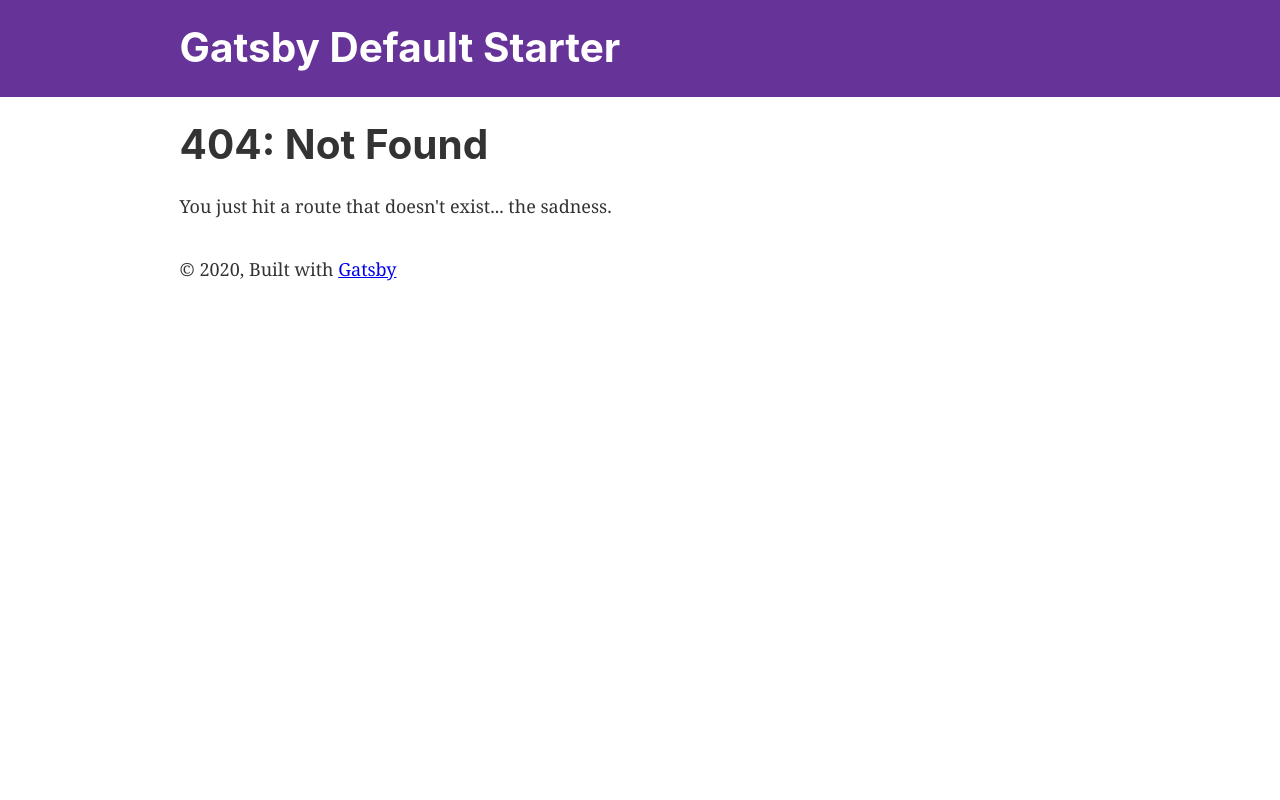
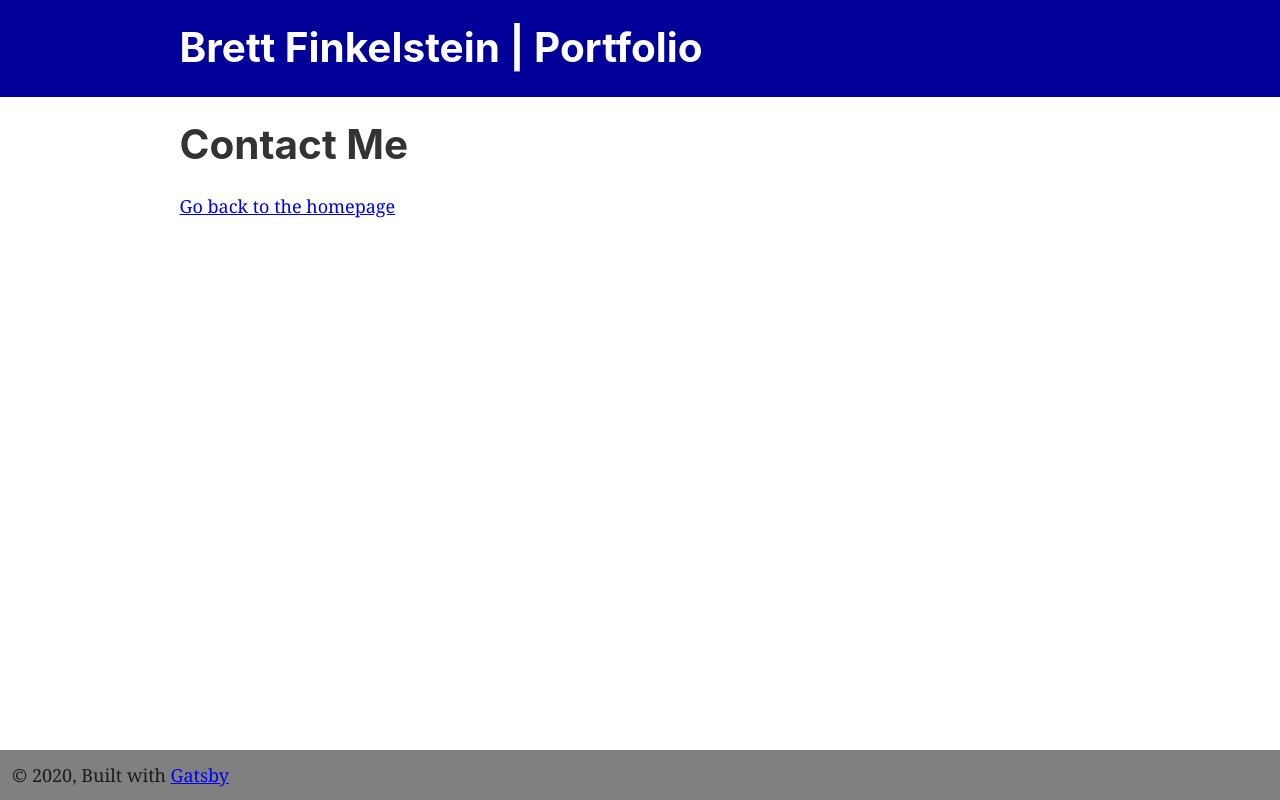
Before and after one commit to brettfink1/brettfinkelstein-xyz, a Gatsby site: page /contact in a window 1280 px wide. Before the commit this address had no page. Built offline with nearby package versions, Linux system fonts and the light colour scheme; Gatsby itself is replaced by a stand-in of ours.

Commit message:
First commit

```diff
--- a/gatsby-config.js
+++ b/gatsby-config.js
@@ -1,8 +1,8 @@
 module.exports = {
   siteMetadata: {
-    title: `Gatsby Default Starter`,
-    description: `Kick off your next, great Gatsby project with this default starter. This barebones starter ships with the main Gatsby configuration files you might need.`,
-    author: `@gatsbyjs`,
+    title: `Brett Finkelstein | Portfolio`,
+    description: `I am a software engineer specializing in the cloud and AI. Located in Philadelphia`,
+    author: `Brett Finkelstein`,
   },
   plugins: [
     `gatsby-plugin-react-helmet`,
--- a/src/components/header.js
+++ b/src/components/header.js
@@ -5,7 +5,7 @@ import React from "react"
 const Header = ({ siteTitle }) => (
   <header
     style={{
-      background: `rebeccapurple`,
+      background: `#000099`,
       marginBottom: `1.45rem`,
     }}
   >
--- a/src/components/image.js
+++ b/src/components/image.js
@@ -16,7 +16,7 @@ import Img from "gatsby-image"
 const Image = () => {
   const data = useStaticQuery(graphql`
     query {
-      placeholderImage: file(relativePath: { eq: "gatsby-astronaut.png" }) {
+      placeholderImage: file(relativePath: { eq: "Finkelstein_Headshot.jpeg" }) {
         childImageSharp {
           fluid(maxWidth: 300) {
             ...GatsbyImageSharpFluid
--- a/src/components/layout.js
+++ b/src/components/layout.js
@@ -35,7 +35,14 @@ const Layout = ({ children }) => {
       >
         <main>{children}</main>
         <footer style={{
-          marginTop: `2rem`
+          marginTop: `2rem`,
+          padding: '12px',
+          position: 'fixed',
+          bottom: '0',
+          left: '0',
+          width: '100%',
+          height: '50px',
+          backgroundColor: 'grey',
         }}>
           © {new Date().getFullYear()}, Built with
           {` `}
--- /dev/null
+++ b/src/pages/contact.js
@@ -0,0 +1,15 @@
+import React from "react"
+import { Link } from "gatsby"
+
+import Layout from "../components/layout"
+import SEO from "../components/seo"
+
+const contact = () => (
+  <Layout>
+    <SEO title="Page two" />
+    <h1>Contact Me</h1>
+    <Link to="/">Go back to the homepage</Link>
+  </Layout>
+)
+
+export default contact
--- a/src/pages/index.js
+++ b/src/pages/index.js
@@ -8,14 +8,16 @@ import SEO from "../components/seo"
 const IndexPage = () => (
   <Layout>
     <SEO title="Home" />
-    <h1>Hi people</h1>
-    <p>Welcome to your new Gatsby site.</p>
-    <p>Now go build something great.</p>
+    <h1>Hello World</h1>
+    <p>Welcome to my website!.</p>
+    <p>Checkout my github!</p>
+    <h2>Look! It's me!</h2>
     <div style={{ maxWidth: `300px`, marginBottom: `1.45rem` }}>
       <Image />
     </div>
-    <Link to="/page-2/">Go to page 2</Link> <br />
-    <Link to="/using-typescript/">Go to "Using TypeScript"</Link>
+    <Link to="/projects/">Check out my projects!</Link><br />
+    <Link to="/contact/">Contact Me</Link>
+
   </Layout>
 )
 
```
Also changed, not shown: src/pages/projects.js (added, +15 -0 lines), src/images/Finkelstein_Headshot.jpeg (added).
